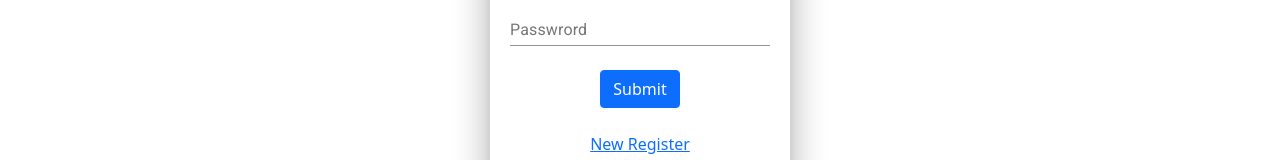
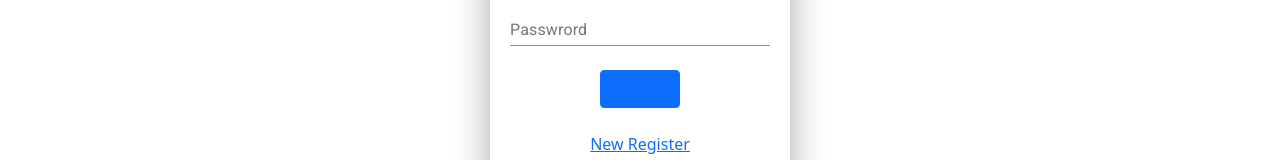
Before and after one commit to hubgenius/New-food, a React (Create React App) app: page / in a window 1280 px wide. Shown: the part 202-362 px from the top of the page. Built offline with nearby package versions, Linux system fonts and the light colour scheme.

Commit message:
reactfood

```diff
--- a/src/Login.js
+++ b/src/Login.js
@@ -30,9 +30,9 @@ const Login = () => {
 
         axios.post("https://unlimitedfood.herokuapp.com/login", item).then((res) => {
             localStorage.setItem('token', res.data.token);
+            window.location.reload(true)
             // if(res.data.success=== true) {
-                history.push('/Table')
-                window.location.reload(true)
+            //     history.push('/Tabl')
             // }
             // console.log("updare", res)
         })
@@ -110,7 +110,7 @@ const Login = () => {
                         <br />
                         <br />
                         <Grid align='center'>
-                            <Button type='submit' class='btn btn-info' onClick={ postData}>Submit </Button>
+                            <Button type='submit' class='btn btn-info' onClick={ postData}><Link to='/Table'>Submit </Link></Button>
                             {/* <Stack spacing={2} sx={{ width: '100%' }}>
                                 <Button variant="outlined" onClick={handleClick}>
 
```
